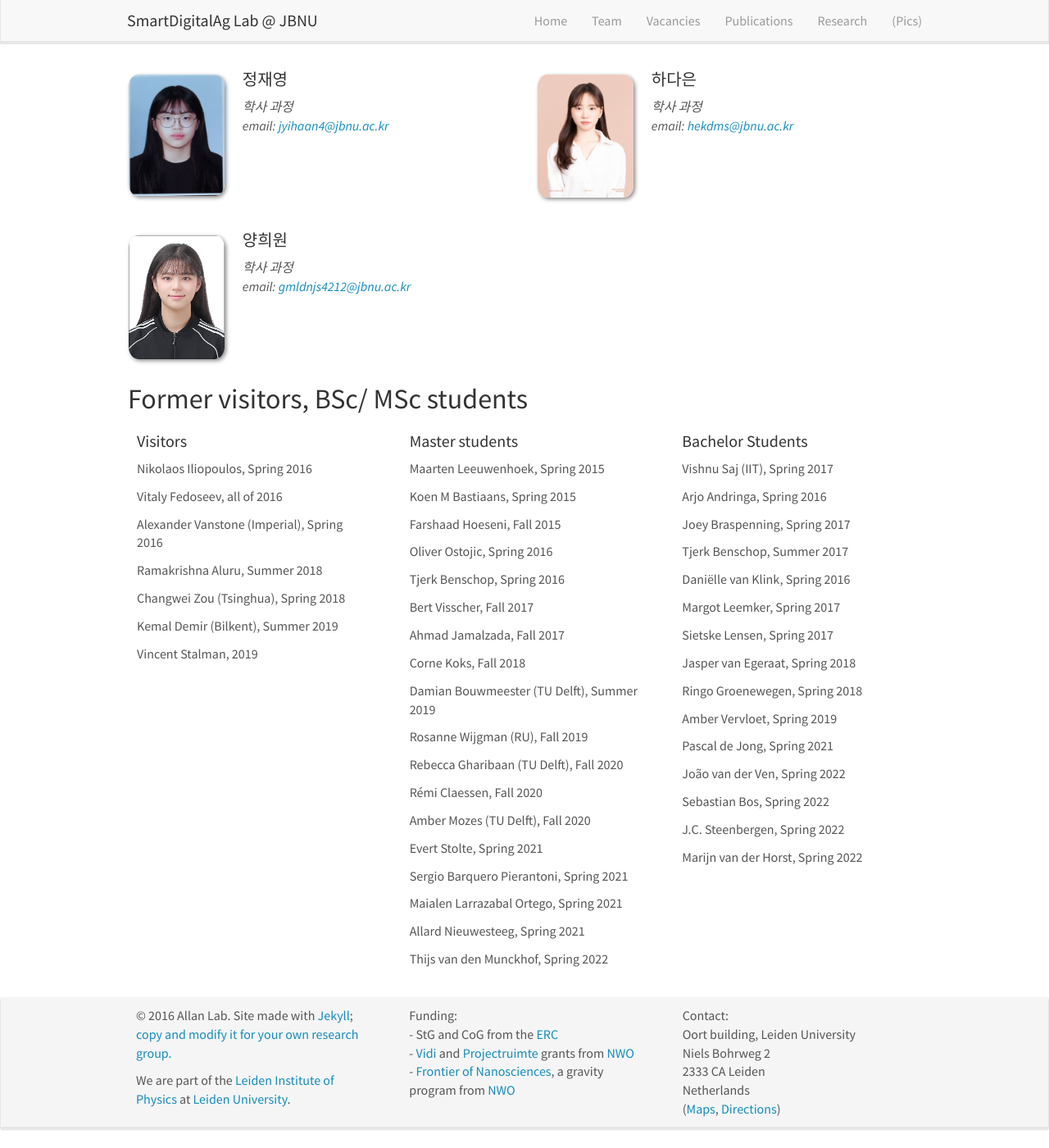
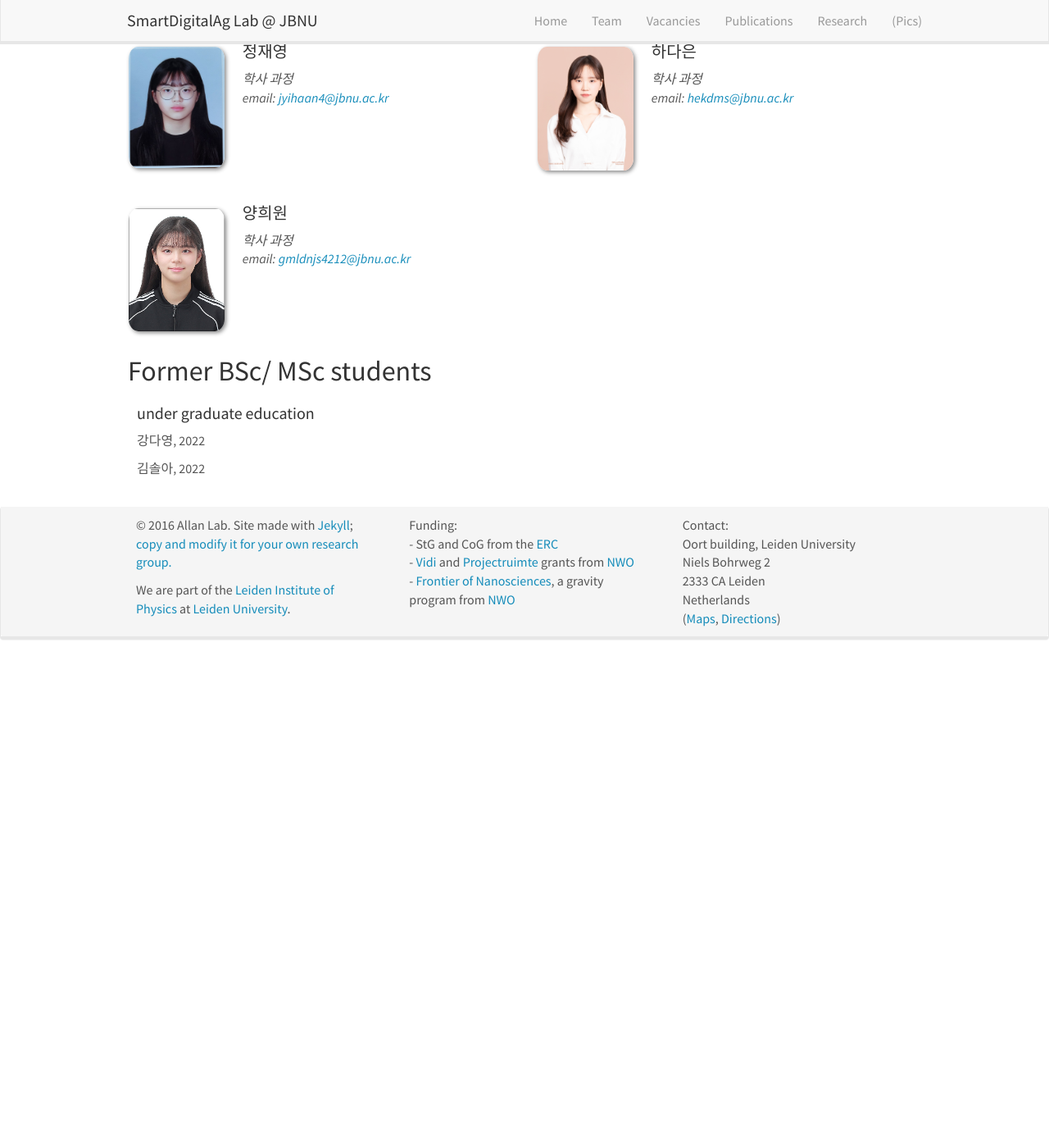
Before and after one commit to SmartDigitalAg/SmartDigitalAg.github.io, a Jekyll site: the page built from _pages/team.md, in a window 1280 px wide and 1400 px high, scrolled down 951 px. Shown: the whole window at 82% size. Built offline with Jekyll 4.4.1, drawn with Linux system fonts in a browser that asks for light colours; nearby versions of some CDN libraries; after the commit the page ends 1753 px from its top, so only the background shows below that; some of the changed text lies outside the part shown.

Commit message:
프로필 페이지 소개 변경

```diff
--- a/_data/alumni_bsc.yml
+++ b/_data/alumni_bsc.yml
@@ -1,29 +1,29 @@
-- name: Vishnu Saj (IIT), Spring 2017
+- name: 강다영, 2022
 
-- name: Arjo Andringa, Spring 2016
-
-- name: Joey Braspenning, Spring 2017
-
-- name: Tjerk Benschop, Summer 2017
-
-- name: Daniëlle van Klink, Spring 2016
-
-- name: Margot Leemker, Spring 2017
-
-- name: Sietske Lensen, Spring 2017
-
-- name: Jasper van Egeraat, Spring 2018
-
-- name: Ringo Groenewegen, Spring 2018
-
-- name: Amber Vervloet, Spring 2019
-
-- name: Pascal de Jong, Spring 2021
-
-- name: João van der Ven, Spring 2022
-
-- name: Sebastian Bos, Spring 2022
-
-- name: J.C. Steenbergen, Spring 2022
-
-- name: Marijn van der Horst, Spring 2022
+- name: 김솔아, 2022
+#
+#- name: Joey Braspenning, Spring 2017
+#
+#- name: Tjerk Benschop, Summer 2017
+#
+#- name: Daniëlle van Klink, Spring 2016
+#
+#- name: Margot Leemker, Spring 2017
+#
+#- name: Sietske Lensen, Spring 2017
+#
+#- name: Jasper van Egeraat, Spring 2018
+#
+#- name: Ringo Groenewegen, Spring 2018
+#
+#- name: Amber Vervloet, Spring 2019
+#
+#- name: Pascal de Jong, Spring 2021
+#
+#- name: João van der Ven, Spring 2022
+#
+#- name: Sebastian Bos, Spring 2022
+#
+#- name: J.C. Steenbergen, Spring 2022
+#
+#- name: Marijn van der Horst, Spring 2022
--- a/_pages/team.md
+++ b/_pages/team.md
@@ -8,10 +8,10 @@ permalink: /team/
 
 # Group Members
 
- **We are  looking for new PhD students, Postdocs, and Master students to join the team** [(see openings)]({{ site.url }}{{ site.baseurl }}/vacancies) **!**
+[//]: # ( **We are  looking for new PhD students, Postdocs, and Master students to join the team** [&#40;see openings&#41;]&#40;{{ site.url }}{{ site.baseurl }}/vacancies&#41; **!**)
+전북대학교 스마트팜학과 스마트디지털농업 연구실 구성원 입니다.
 
-
-Jump to [staff](#staff), [master and bachelor students](#master-and-bachelor-students), [alumni](#alumni), [administrative support](#administrative-support), [lab visitors](#lab-visitors).
+[//]: # (Jump to [staff]&#40;#staff&#41;, [master and bachelor students]&#40;#master-and-bachelor-students&#41;, [alumni]&#40;#alumni&#41;, [administrative support]&#40;#administrative-support&#41;, [lab visitors]&#40;#lab-visitors&#41;.)
 
 ## Staff
 {% assign number_printed = 0 %}
@@ -189,25 +189,36 @@ Jump to [staff](#staff), [master and bachelor students](#master-and-bachelor-stu
 
 [//]: # ({% endif %})
 
-## Former visitors, BSc/ MSc students
+## Former BSc/ MSc students
 <div class="row">
 
-<div class="col-sm-4 clearfix">
-<h4>Visitors</h4>
-{% for member in site.data.alumni_visitors %}
-{{ member.name }}
-{% endfor %}
-</div>
+[//]: # (<div class="col-sm-4 clearfix">)
+
+[//]: # (<h4>Visitors</h4>)
+
+[//]: # ({% for member in site.data.alumni_visitors %})
+
+[//]: # ({{ member.name }})
+
+[//]: # ({% endfor %})
+
+[//]: # (</div>)
+
+[//]: # ()
+[//]: # (<div class="col-sm-4 clearfix">)
+
+[//]: # (<h4>Master students</h4>)
+
+[//]: # ({% for member in site.data.alumni_msc %})
+
+[//]: # ({{ member.name }})
+
+[//]: # ({% endfor %})
+
+[//]: # (</div>)
 
 <div class="col-sm-4 clearfix">
-<h4>Master students</h4>
-{% for member in site.data.alumni_msc %}
-{{ member.name }}
-{% endfor %}
-</div>
-
-<div class="col-sm-4 clearfix">
-<h4>Bachelor Students</h4>
+<h4>under graduate education</h4>
 {% for member in site.data.alumni_bsc %}
 {{ member.name }}
 {% endfor %}
```
Also changed, not shown: _data/alumni_msc.yml (+35 -35 lines), _data/alumni_visitors.yml (+13 -13 lines).
